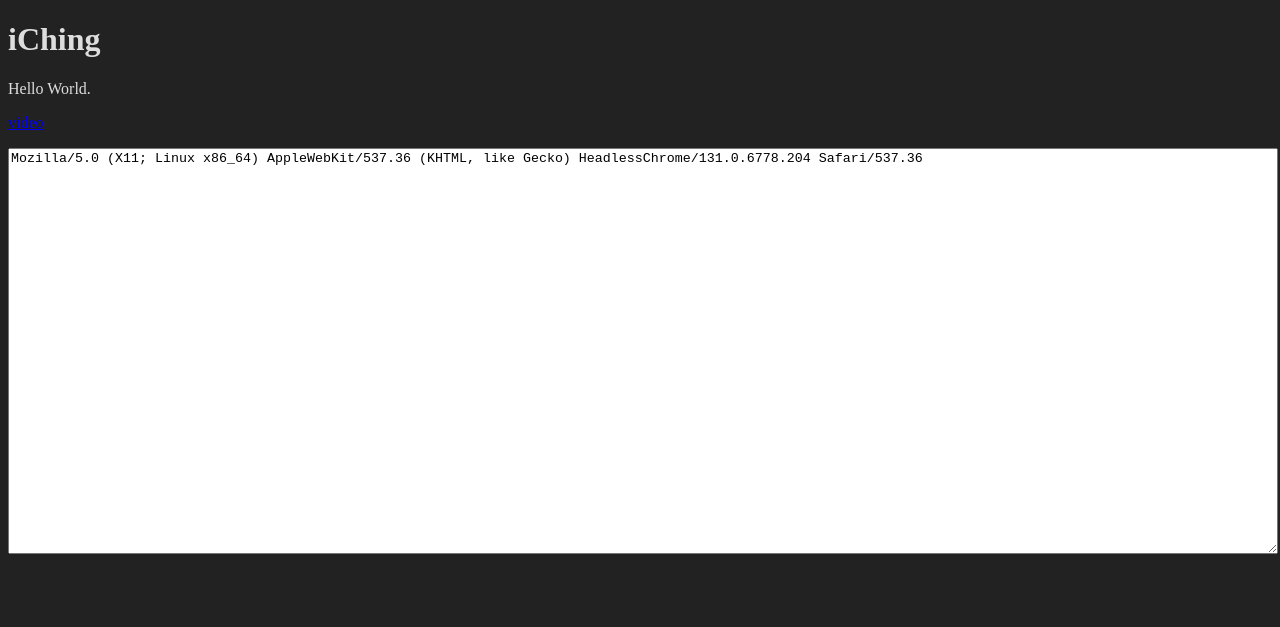
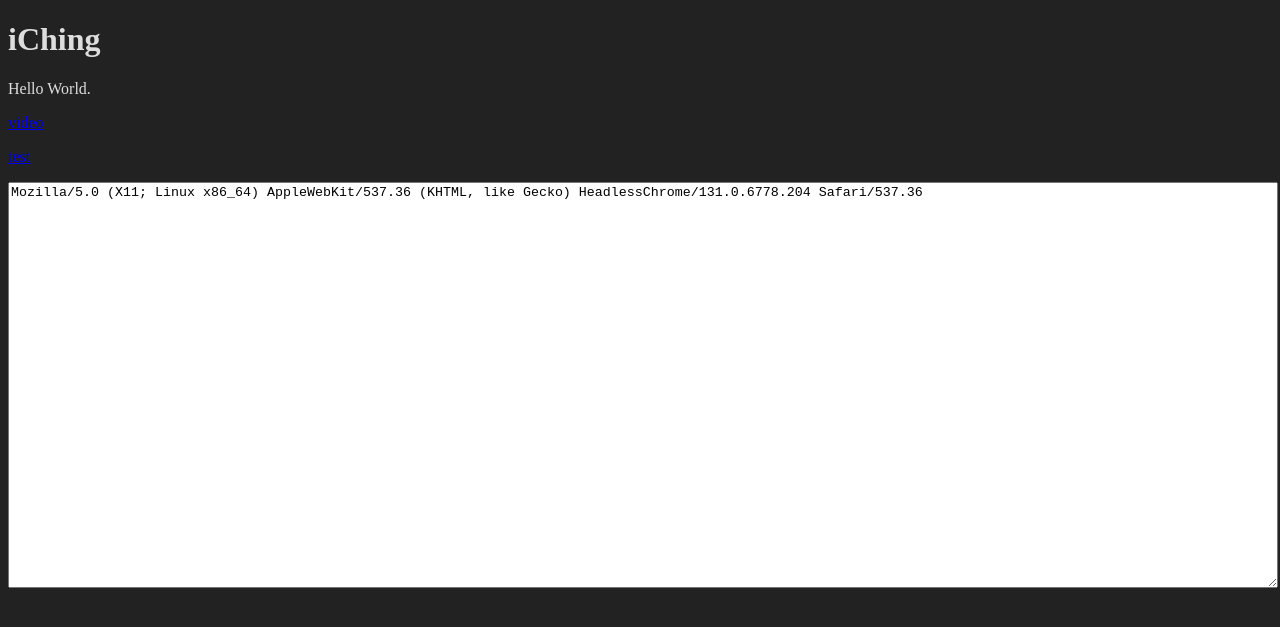
Before and after one commit to quilime/iching, a Jekyll site: the page built from index.md, in a window 1280 px wide. Shown: the top 627 px of the page. Built offline with Jekyll 4.4.1, drawn with Linux system fonts in a browser that asks for light colours.

Commit message:
Test link

```diff
--- a/index.md
+++ b/index.md
@@ -9,6 +9,8 @@ Hello World.
 
 [video](video)
 
+[test](https://www.html5rocks.com/en/tutorials/video/basics/)
+
 
 <textarea style="width:100%;height:400px" id="textarea">text</textarea>
 
```
